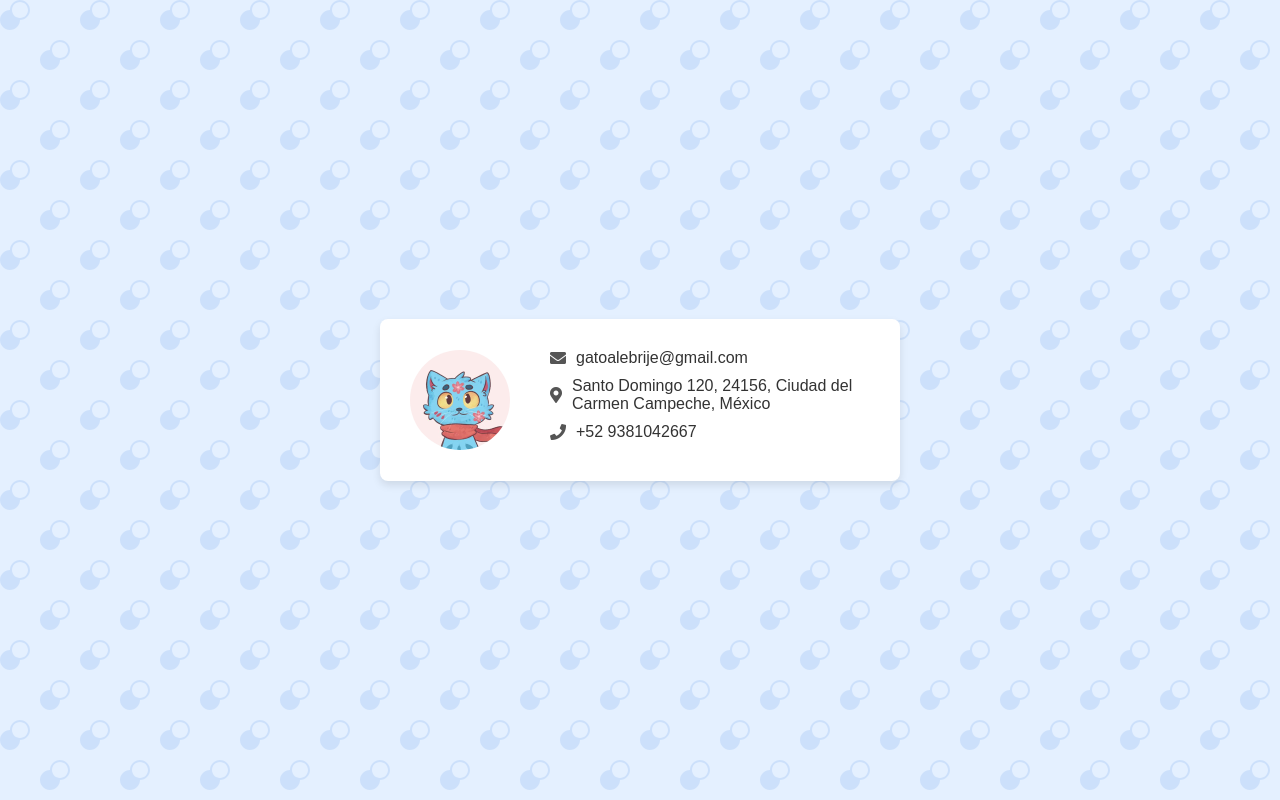
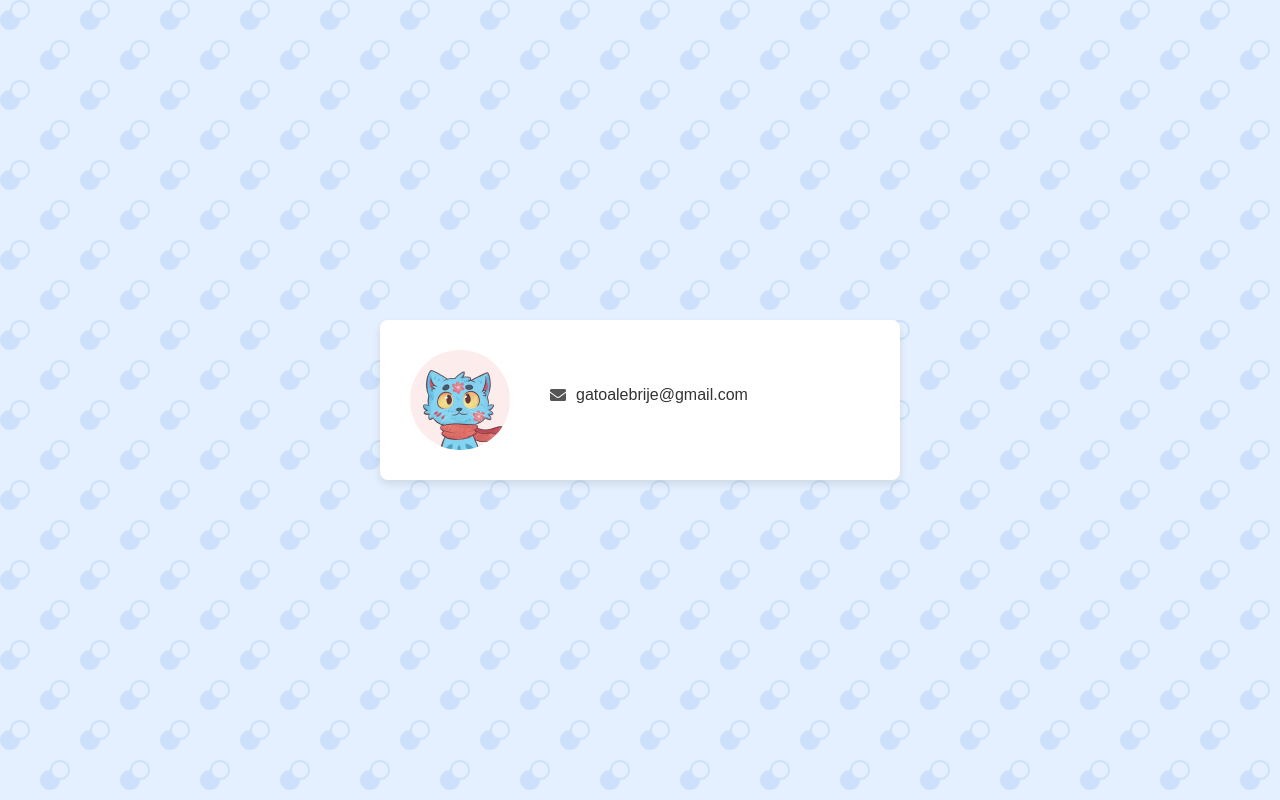
Before and after one commit to GatoAlebrije/GatoAlebrije.github.io, a plain HTML site: page index.html in a window 1280 px wide. Drawn offline with Linux system fonts and the light colour scheme.

Commit message:
Update index.html

```diff
--- a/index.html
+++ b/index.html
@@ -67,14 +67,6 @@
                 <i class="fas fa-envelope"></i>
                 <p>gatoalebrije@gmail.com</p>
             </div>
-            <div class="info">
-                <i class="fas fa-map-marker-alt"></i>
-                <p>Santo Domingo 120, 24156, Ciudad del Carmen Campeche, México</p>
-            </div>
-            <div class="info">
-                <i class="fas fa-phone"></i>
-                <p>+52 9381042667</p>
-            </div>
         </div>
     </div>
 </body>
```
